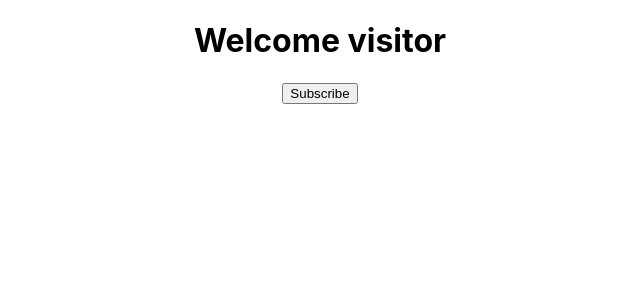
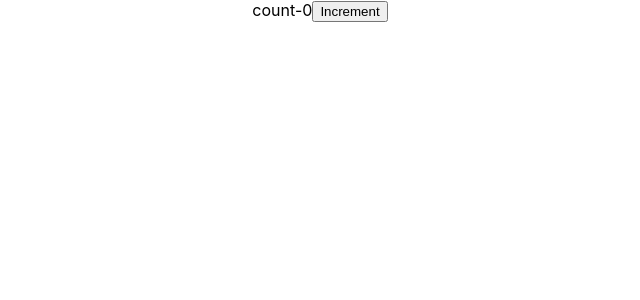
Before and after one commit to yuz19/React-beginers, a React (Create React App) app: page / in a window 1280 px wide. Shown: the top 300 px of the page, without its empty margins (320-960 px from the left). Built offline with nearby package versions, Linux system fonts and the light colour scheme.

Commit message:
11-setState

```diff
--- a/src/App.js
+++ b/src/App.js
@@ -6,6 +6,7 @@
 import Welcome from './components/Welcome';
 import Hello from './components/Hello';
 import Message from './components/Message';
+import Counter from './components/Counter';
 function App() {
   return (
     <div className="App">
@@ -13,8 +14,9 @@
         {/* <Welcome/>
         <Greet name="rayane" summoner="rayanexrayane"><p>je suis un gros noob</p></Greet>
         <Greet name="Nabil" summoner="nabil19"/>
-        <Welcome name="Nabil" summoner="nabil19"/>*/}
-        <Message/>
+        <Welcome name="Nabil" summoner="nabil19"/>
+        <Message/>*/}
+        <Counter/>
     </div>
   );
 }
--- /dev/null
+++ b/src/components/Counter.js
@@ -0,0 +1,42 @@
+import React, { Component } from 'react'
+
+class Counter extends Component {
+
+    constructor(props){
+        super(props)
+        this.state={
+            count:0
+        }
+    }
+    increment(){
+
+        this.setState({
+            count: this.state.count+1
+        },()=>{console.log('Callback value',this.state.count)})
+
+    }
+    increment2(){
+        this.setState(prevState=>({
+            count:prevState.count+1
+        }))
+        console.log(this.state.count)
+    }
+    incrementFive(){
+        this.increment2()
+        this.increment2()
+        this.increment2()
+        this.increment2()
+        this.increment2()
+
+    }
+  render() {
+    return (
+      <div>
+        count-{this.state.count}
+        <button onClick={()=>this.incrementFive()}>Increment</button>
+      </div>
+    )
+  }
+}
+
+export default Counter
```
